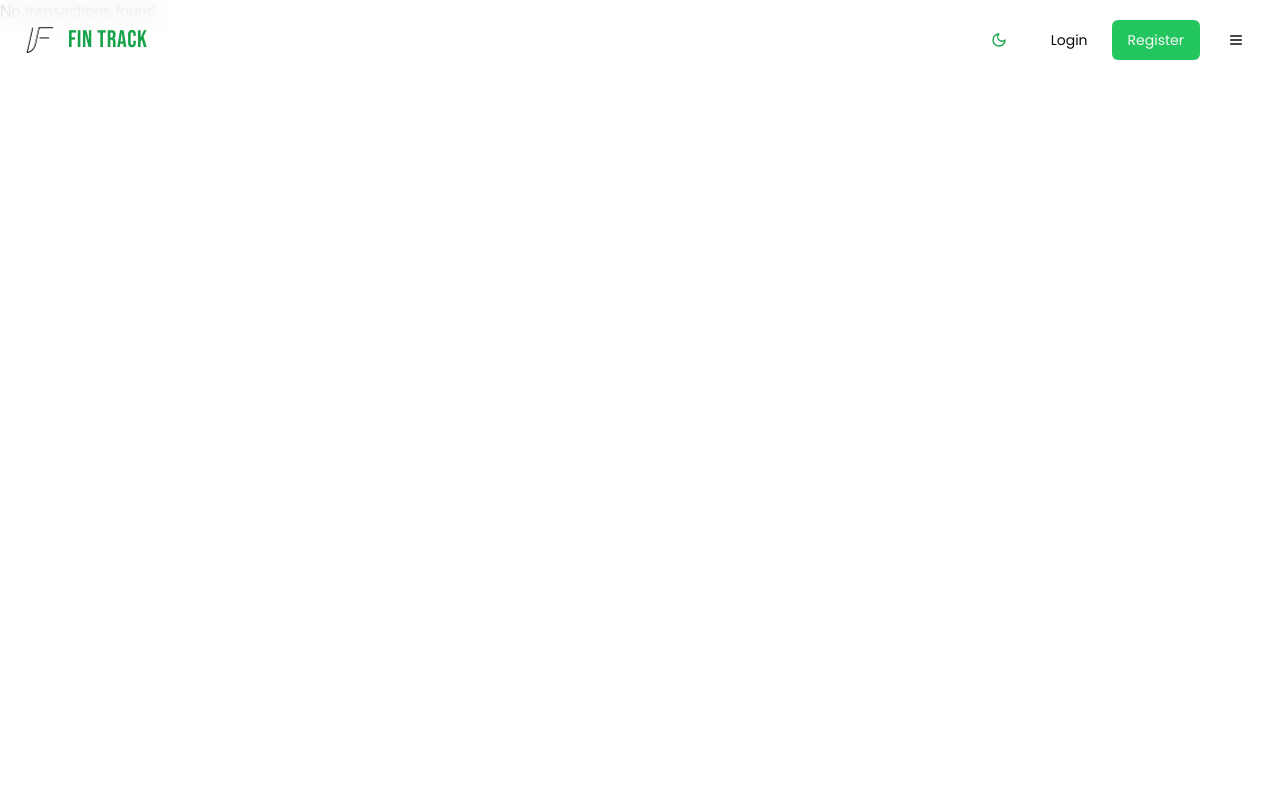
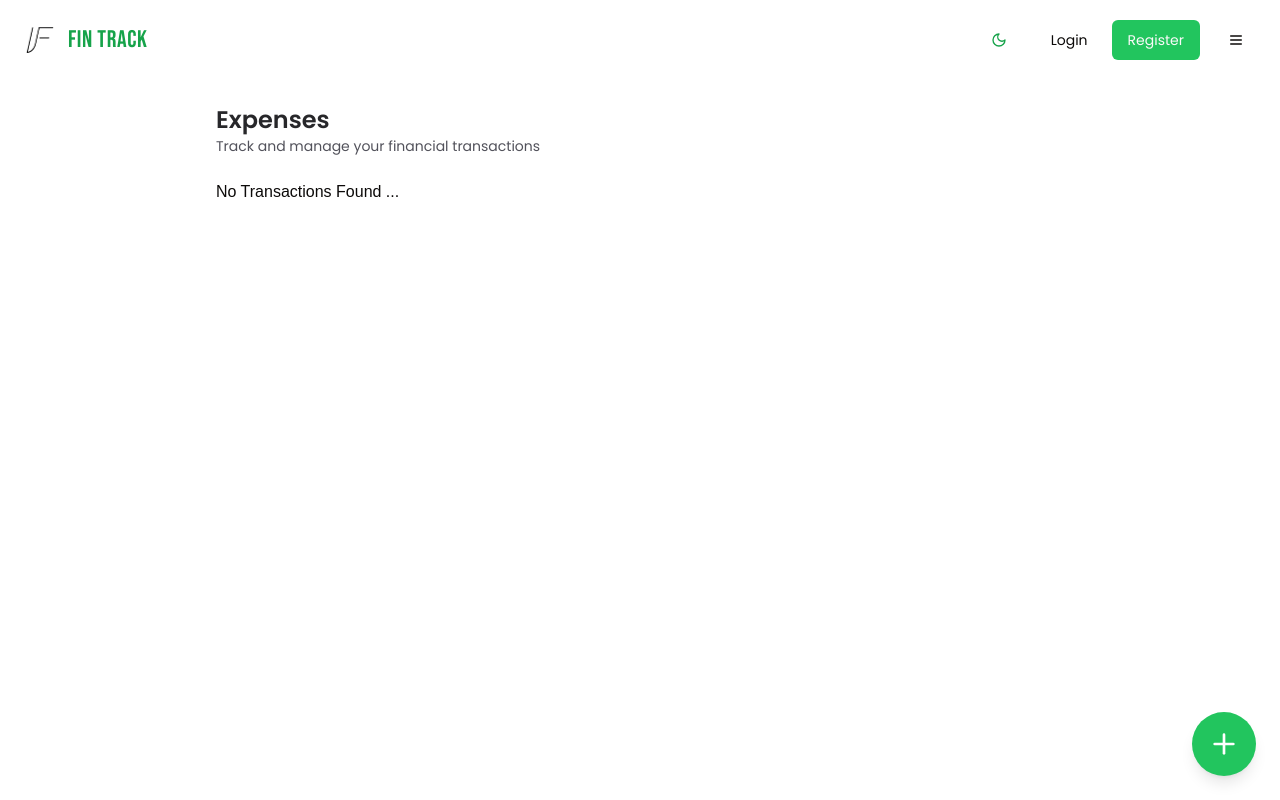
Before and after one commit to Harshal292004/FinTrack, a Next.js app: page /expenses in a window 1280 px wide. Built offline with nearby package versions, Linux system fonts and the light colour scheme.

Commit message:
Code Refactor

```diff
--- a/src/components/AddExpenseButton.tsx
+++ b/src/components/AddExpenseDialog.tsx
@@ -1,12 +1,17 @@
 "use client";
 
-import React, { useState } from "react";
+// React imports
+import { useState } from "react";
 import { useForm } from "react-hook-form";
-import { zodResolver } from "@hookform/resolvers/zod";
-import * as z from "zod";
+
+// Next imports
 import { useRouter } from "next/navigation";
+
+// Icon imports
 import { Plus, DollarSign } from "lucide-react";
-import { Button } from "@/components/ui/button";
+
+// UI imports
+import { Button } from "./ui/button";
 import { Input } from "@/components/ui/input";
 import { Textarea } from "@/components/ui/textarea";
 import {
@@ -27,14 +32,19 @@ import {
   AlertDialogHeader,
   AlertDialogTitle,
 } from "@/components/ui/alert-dialog";
-import { Poppins, Roboto_Mono, Inter } from "next/font/google";
+
+// Redux hooks for State Management
 import { useAppDispatch, useAppSelector } from "@/lib/hooks";
+
+// Redux thunks for async calling
 import { addTransaction } from "@/lib/features/transaction/transactionSlice";
 
-const poppins = Poppins({ weight: ["400", "600"], subsets: ["latin"] });
-const robotoMono = Roboto_Mono({ weight: ["400", "600"], subsets: ["latin"] });
-const inter = Inter({ weight: ["400", "500", "600"], subsets: ["latin"] });
+// Font imports
+import { poppins, roboto_mono, inter } from "@/lib/fonts";
 
+// Zod form validation
+import { zodResolver } from "@hookform/resolvers/zod";
+import * as z from "zod";
 // Zod schema for the expense form.
 const expenseSchema = z.object({
   amount: z
@@ -56,9 +66,12 @@ const expenseSchema = z.object({
 type ExpenseFormValues = z.infer<typeof expenseSchema>;
 
 const AddExpenseDialog = () => {
+  // Routing
   const router = useRouter();
+
+  // Dispatch for add transaction thunk
   const dispatch = useAppDispatch();
-  // We assume your transaction state has a "transaction" field with an _id
+
   const transactionState = useAppSelector((state) => state.transactionReducer);
   const [dialogOpen, setDialogOpen] = useState(false);
 
@@ -72,6 +85,7 @@ const AddExpenseDialog = () => {
     },
   });
 
+  // Handler for managing on submission of the form
   const onSubmit = async (values: ExpenseFormValues) => {
     try {
       const formattedData = {
@@ -79,6 +93,7 @@ const AddExpenseDialog = () => {
         amount: parseFloat(values.amount),
         date: new Date(values.date),
       };
+
       // Dispatch addTransaction if we have a transaction document
       if (transactionState.transaction) {
         dispatch(
@@ -100,29 +115,53 @@ const AddExpenseDialog = () => {
   return (
     <>
       {/* Plus button to open the dialog */}
-      <Plus
-        className="bg-green-500 hover:bg-green-600 dark:bg-orange-500 dark:hover:bg-orange-600 text-white shadow-lg w-16 h-16 fixed bottom-5 right-5 rounded-full transition-all cursor-pointer"
+      <button
         onClick={() => setDialogOpen(true)}
-      />
+        className="
+        fixed bottom-6 right-6
+        p-3 sm:p-4
+        rounded-full
+        bg-green-500 hover:bg-green-600
+        dark:bg-orange-500 dark:hover:bg-orange-600
+        text-white
+        shadow-lg hover:shadow-xl
+        transform hover:scale-105
+        transition-all duration-200
+        cursor-pointer
+        flex items-center justify-center
+      "
+      >
+        <Plus className="w-6 h-6 sm:w-7 sm:h-7 md:w-8 md:h-8" />
+      </button>
+
       <AlertDialog open={dialogOpen} onOpenChange={setDialogOpen}>
         <AlertDialogContent className="bg-white dark:bg-zinc-900 border border-zinc-200 dark:border-zinc-800">
           <AlertDialogHeader>
-            <AlertDialogTitle className={`${poppins.className} text-zinc-800 dark:text-zinc-100`}>
+            <AlertDialogTitle
+              className={`${poppins.className} text-zinc-800 dark:text-zinc-100`}
+            >
               Add Transaction
             </AlertDialogTitle>
-            <AlertDialogDescription className={`${inter.className} text-zinc-600 dark:text-zinc-400`}>
+            <AlertDialogDescription
+              className={`${inter.className} text-zinc-600 dark:text-zinc-400`}
+            >
               Enter the transaction details below.
             </AlertDialogDescription>
           </AlertDialogHeader>
           {/* Form integrated into the dialog */}
           <Form {...form}>
-            <form onSubmit={form.handleSubmit(onSubmit)} className="space-y-6 p-4">
+            <form
+              onSubmit={form.handleSubmit(onSubmit)}
+              className="space-y-6 p-4"
+            >
               <FormField
                 control={form.control}
                 name="amount"
                 render={({ field }) => (
                   <FormItem>
-                    <FormLabel className={`${inter.className} text-zinc-700 dark:text-zinc-300`}>
+                    <FormLabel
+                      className={`${inter.className} text-zinc-700 dark:text-zinc-300`}
+                    >
                       Amount
                     </FormLabel>
                     <FormControl>
@@ -130,7 +169,7 @@ const AddExpenseDialog = () => {
                         <DollarSign className="absolute left-3 top-2.5 h-5 w-5 text-zinc-400" />
                         <Input
                           placeholder="0.00"
-                          className={`${robotoMono.className} pl-10 bg-zinc-50 dark:bg-zinc-800/50 border-zinc-200 dark:border-zinc-700`}
+                          className={`${roboto_mono.className} pl-10 bg-zinc-50 dark:bg-zinc-800/50 border-zinc-200 dark:border-zinc-700`}
                           {...field}
                         />
                       </div>
@@ -145,13 +184,15 @@ const AddExpenseDialog = () => {
                 name="date"
                 render={({ field }) => (
                   <FormItem>
-                    <FormLabel className={`${inter.className} text-zinc-700 dark:text-zinc-300`}>
+                    <FormLabel
+                      className={`${inter.className} text-zinc-700 dark:text-zinc-300`}
+                    >
                       Date
                     </FormLabel>
                     <FormControl>
                       <Input
                         type="date"
-                        className={`${robotoMono.className} bg-zinc-50 dark:bg-zinc-800/50 border-zinc-200 dark:border-zinc-700`}
+                        className={`${roboto_mono.className} bg-zinc-50 dark:bg-zinc-800/50 border-zinc-200 dark:border-zinc-700`}
                         {...field}
                       />
                     </FormControl>
@@ -165,7 +206,9 @@ const AddExpenseDialog = () => {
                 name="category"
                 render={({ field }) => (
                   <FormItem>
-                    <FormLabel className={`${inter.className} text-zinc-700 dark:text-zinc-300`}>
+                    <FormLabel
+                      className={`${inter.className} text-zinc-700 dark:text-zinc-300`}
+                    >
                       Category
                     </FormLabel>
                     <FormControl>
@@ -185,7 +228,9 @@ const AddExpenseDialog = () => {
                 name="description"
                 render={({ field }) => (
                   <FormItem>
-                    <FormLabel className={`${inter.className} text-zinc-700 dark:text-zinc-300`}>
+                    <FormLabel
+                      className={`${inter.className} text-zinc-700 dark:text-zinc-300`}
+                    >
                       Description
                     </FormLabel>
                     <FormControl>
--- /dev/null
+++ b/src/components/LoadingSpinner.tsx
@@ -0,0 +1,9 @@
+import { Loader2 } from "lucide-react";
+
+const LoadingSpinner = () => (
+  <div className="flex items-center justify-center w-full h-full">
+    <Loader2 className="h-5 w-5 animate-spin text-green-500 dark:text-orange-500" />
+  </div>
+);
+
+export { LoadingSpinner };
--- a/src/components/dashboard/Hero.tsx
+++ b/src/components/dashboard/Hero.tsx
@@ -4,7 +4,7 @@ import { Poppins, Roboto_Mono, Inter } from "next/font/google";
 import { RecentTransactions } from './RecentTransactions';
 import { MonthlExpenseChart } from './MonthlyExpenseChart';
 import { Button } from '../ui/button';
-import AddExpenseButton from '../AddExpenseButton';
+import AddExpenseButton from '../AddExpenseDialog';
 import { Card, CardContent, CardHeader, CardTitle } from "@/components/ui/card";
 import { Brain, TrendingUp, Plus } from 'lucide-react';
 
--- a/src/components/expenses/Hero.tsx
+++ b/src/components/expenses/Hero.tsx
@@ -1,9 +1,19 @@
 "use client";
-import React, { useEffect, useState } from "react";
-import { Poppins, Roboto_Mono, Inter } from "next/font/google";
+
+// React imports
+import { useEffect, useState } from "react";
+
+// Font imports
+import { roboto_mono  ,space_mono, poppins ,inter} from "@/lib/fonts";
+
+// Icon imports
 import { Edit2, Trash2, DollarSign, Calendar } from "lucide-react";
+
+
+// UI imports
 import { Button } from "@/components/ui/button";
 import { Card, CardContent } from "@/components/ui/card";
+import { LoadingSpinner } from "../LoadingSpinner";
 import {
   AlertDialog,
   AlertDialogAction,
@@ -14,17 +24,21 @@ import {
   AlertDialogHeader,
   AlertDialogTitle,
 } from "@/components/ui/alert-dialog";
+
+// Add Expense UI
+import AddExpenseDialog from "../AddExpenseDialog";
+
+
+// Redux for state management
+import { useAppDispatch, useAppSelector } from "@/lib/hooks";
+// Redux thunks for transaction manipulation
 import { getTransactions, deleteTransaction, updateTransaction } from "@/lib/features/transaction/transactionSlice";
-import { useAppDispatch, useAppSelector } from "@/lib/hooks";
-import { useRouter } from "next/navigation";
-
-const poppins = Poppins({ weight: ["400", "600"], subsets: ["latin"] });
-const robotoMono = Roboto_Mono({ weight: ["400", "600"], subsets: ["latin"] });
-const inter = Inter({ weight: ["400", "500", "600"], subsets: ["latin"] });
 
 const ExpensesPage = () => {
+  // Dispatch for transaction management
   const dispatch = useAppDispatch();
-  const router = useRouter();
+
+  // States of user and transaction
   const userState = useAppSelector((state) => state.userReducer);
   const transactionState = useAppSelector((state) => state.transactionReducer);
 
@@ -62,16 +76,10 @@ const ExpensesPage = () => {
     }
   }, [transactionState.transaction]);
 
-  // Early returns for error/loading/no data
-  if (userState.error) {
-    return <div>Error: {userState.error}</div>;
+  if (userState.loading) {
+    return <LoadingSpinner></LoadingSpinner>
   }
-  if (userState.loading) {
-    return <div>Loading....</div>;
-  }
-  if (!transactions || transactions.length === 0) {
-    return <div>No transactions found.</div>;
-  }
+
 
   // Delete handler: open delete dialog for selected transaction
   const handleDelete = (index: number) => {
@@ -123,8 +131,29 @@ const ExpensesPage = () => {
     }
   };
 
+
+  // If you don't have any transaction this page will be loaded
+  if (!transactions || transactions.length === 0) {
+    return (
+    <div className="p-6 max-w-4xl mx-auto mt-20">
+      <div className={`${poppins.className} mb-6`}>
+        <h1 className="text-2xl font-semibold text-zinc-800 dark:text-zinc-100">Expenses</h1>
+        <p className="text-sm text-zinc-600 dark:text-zinc-400">
+          Track and manage your financial transactions
+        </p>
+      </div>
+      <div className={`${space_mono}  justify-center items-center w-full`}> No Transactions Found ... </div>
+      <AddExpenseDialog></AddExpenseDialog>
+    </div>
+    )
+  }
+
   return (
     <div className="p-6 max-w-4xl mx-auto mt-20">
+
+      {/* Add Expense Dialog */}
+      <AddExpenseDialog></AddExpenseDialog>
+
       <div className={`${poppins.className} mb-6`}>
         <h1 className="text-2xl font-semibold text-zinc-800 dark:text-zinc-100">Expenses</h1>
         <p className="text-sm text-zinc-600 dark:text-zinc-400">
@@ -148,7 +177,7 @@ const ExpensesPage = () => {
                       }`}
                     />
                     <span
-                      className={`${robotoMono.className} text-lg font-semibold ${
+                      className={`${roboto_mono.className} text-lg font-semibold ${
                         transaction.amount >= 0 ? "text-green-600 dark:text-green-400" : "text-red-500 dark:text-red-400"
                       }`}
                     >
@@ -160,7 +189,7 @@ const ExpensesPage = () => {
                   </p>
                   <div className="flex items-center gap-2">
                     <Calendar className="h-4 w-4 text-zinc-400" />
-                    <span className={`${robotoMono.className} text-xs text-zinc-500 dark:text-zinc-400`}>
+                    <span className={`${roboto_mono.className} text-xs text-zinc-500 dark:text-zinc-400`}>
                       {new Date(transaction.date).toLocaleDateString("en-US", {
                         year: "numeric",
                         month: "short",
--- a/src/lib/fonts.ts
+++ b/src/lib/fonts.ts
@@ -5,6 +5,7 @@ import {
   Roboto_Mono,
   Bebas_Neue,
   Inter,
+  Space_Mono,
 } from "next/font/google";
 
 const geist_sans = Geist({
@@ -36,4 +37,11 @@ const bebas_neue = Bebas_Neue({
   subsets: ["latin"],
 });
 
-export { geist_mono, geist_sans, inter, poppins, roboto_mono, bebas_neue };
+const space_mono= Space_Mono(
+  {
+    weight: ['400','700'],
+    subsets:['latin']
+  }
+)
+
+export { geist_mono, geist_sans, inter, poppins, roboto_mono, bebas_neue ,space_mono};
```
Also changed, not shown: src/components/ErrorMessage.tsx (added, +11 -0 lines), src/components/Logo.tsx (added, +20 -0 lines), src/components/Navbar.tsx (+48 -63 lines).
